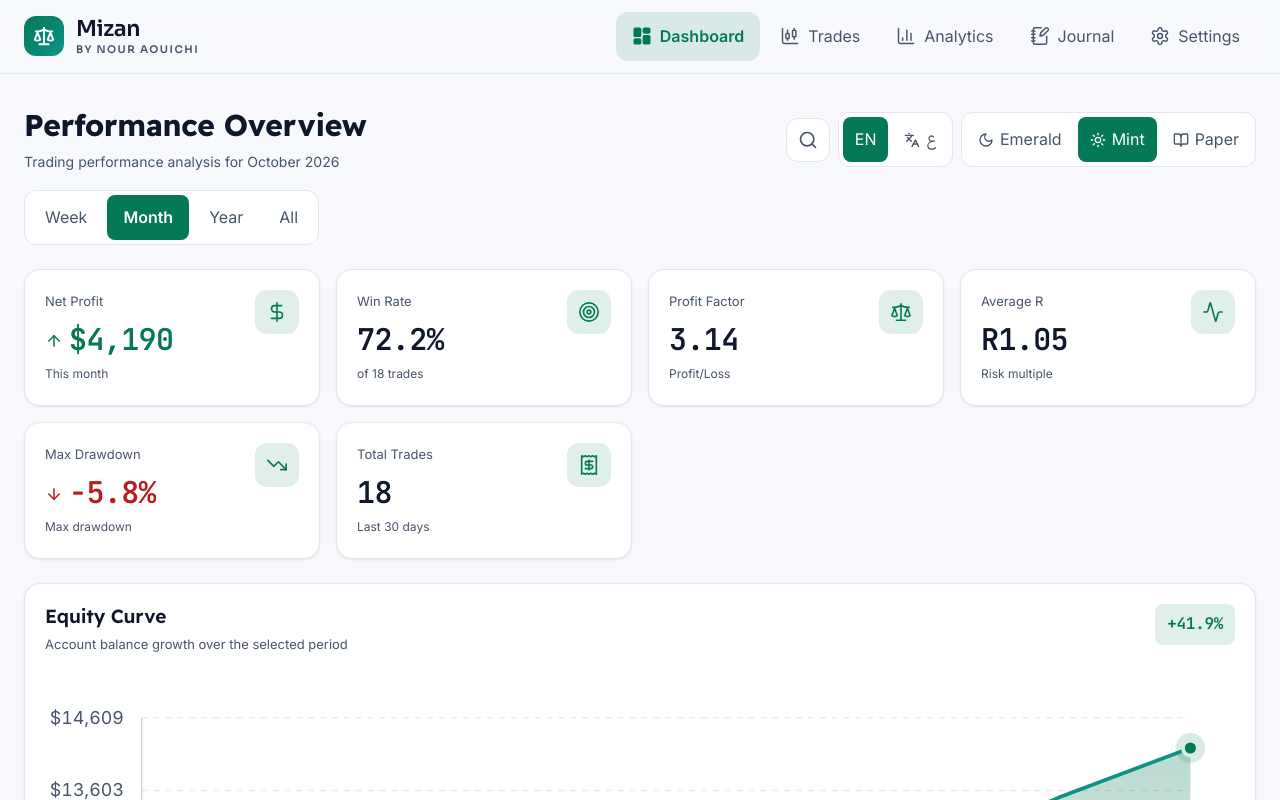
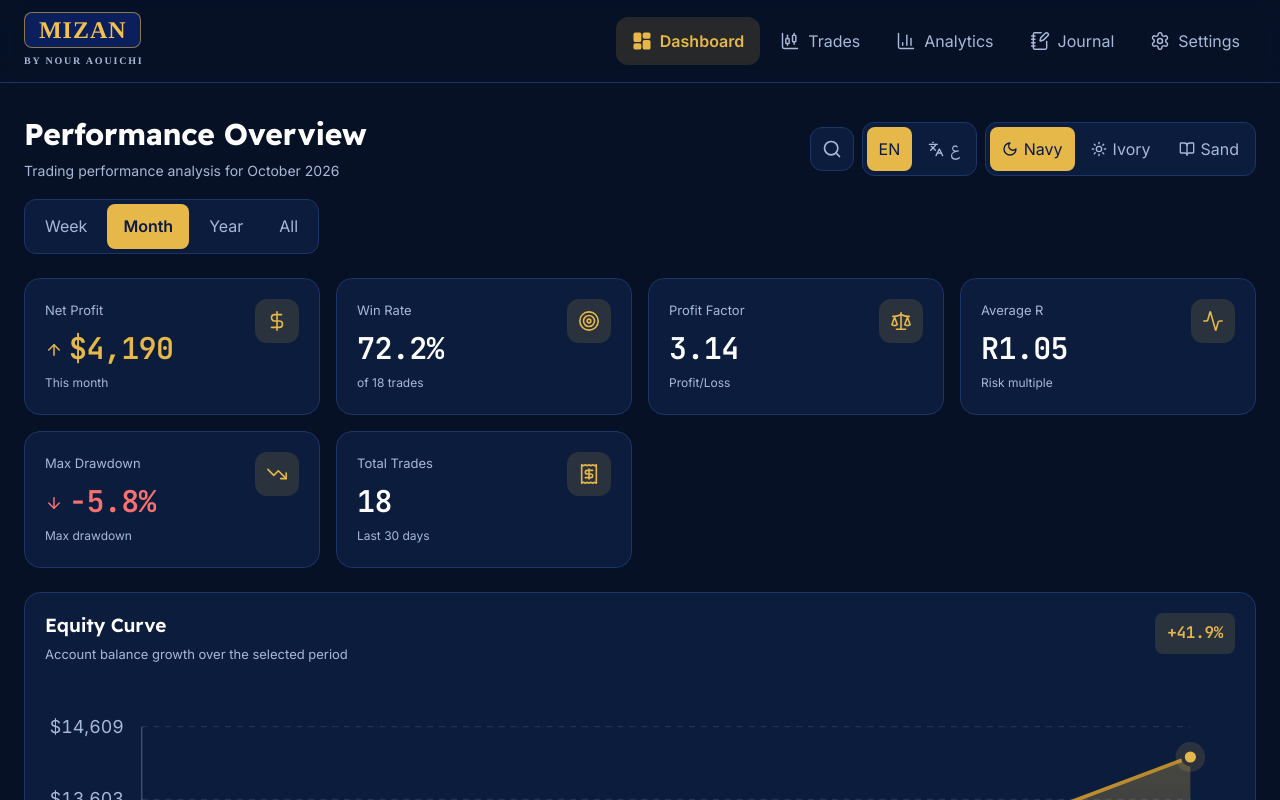
Before and after one commit to nouraouichi6699-cmd/TraidingJournal-N, a React (Vite) app: page / in a window 1280 px wide. Shown: the top 800 px of the page. Built offline with nearby package versions, Linux system fonts and the light colour scheme; the HTML template or start-up script is replaced by a standard one.

Commit message:
Navy and gold palette, MIZAN serif wordmark, navy default theme
Co-Authored-By: Claude Sonnet 5.5 <noreply@anthropic.com>
Claude-Session: https://claude.ai/code/session_01NPUQoLpHQExDxAWbLDVbQd

```diff
--- a/index.html
+++ b/index.html
@@ -5,11 +5,11 @@
     <meta name="viewport" content="width=device-width, initial-scale=1.0, viewport-fit=cover" />
     <title>Mizan | Trading Journal</title>
     <meta name="description" content="Mizan by Nour Aouichi — a trading journal for tracking, analysing and improving your trades." />
-    <meta name="theme-color" content="#0b1220" />
+    <meta name="theme-color" content="#061126" />
     <link rel="preconnect" href="https://fonts.googleapis.com" />
     <link rel="preconnect" href="https://fonts.gstatic.com" crossorigin />
     <link
-      href="https://fonts.googleapis.com/css2?family=Inter:wght@400;500;600;700&family=IBM+Plex+Sans+Arabic:wght@400;500;600;700&family=Readex+Pro:wght@400;500;600;700&family=Sora:wght@500;600;700&family=Reem+Kufi:wght@500;600;700&family=JetBrains+Mono:wght@400;500;600&display=swap"
+      href="https://fonts.googleapis.com/css2?family=Inter:wght@400;500;600;700&family=IBM+Plex+Sans+Arabic:wght@400;500;600;700&family=Readex+Pro:wght@400;500;600;700&family=Tinos:wght@700&family=Amiri:wght@700&family=JetBrains+Mono:wght@400;500;600&display=swap"
       rel="stylesheet"
     />
     <meta property="og:title" content="Mizan | Trading Journal" />
--- a/src/App.tsx
+++ b/src/App.tsx
@@ -24,12 +24,6 @@ export default function App() {
     document.documentElement.setAttribute("lang", lang);
     document.documentElement.setAttribute("dir", lang === "ar" ? "rtl" : "ltr");
   }, [lang]);
-
-  useEffect(() => {
-    if (window.matchMedia("(prefers-color-scheme: light)").matches) {
-      setTheme("light");
-    }
-  }, []);
 
   const t = (en: string, ar: string) => (lang === "ar" ? ar : en);
 
--- a/src/components/Brand.tsx
+++ b/src/components/Brand.tsx
@@ -1,4 +1,3 @@
-import { Scale } from "lucide-react";
 import type { Lang } from "../types";
 
 interface Props {
@@ -8,34 +7,30 @@ interface Props {
 
 export default function Brand({ lang, size = "md" }: Props) {
   const isAr = lang === "ar";
-  const box = size === "md" ? 40 : 36;
+  const fs = size === "md" ? (isAr ? 30 : 24) : isAr ? 26 : 20;
   return (
-    <div className="flex items-center gap-3">
-      <div
-        className="flex items-center justify-center rounded-xl"
+    <div className="flex flex-col items-start" style={{ gap: 4 }}>
+      <span
+        className={isAr ? "font-wordmark-ar" : "font-wordmark"}
         style={{
-          width: box,
-          height: box,
-          background: "linear-gradient(135deg, var(--primary), var(--primary-2))",
+          background: "var(--brand-navy)",
+          color: "var(--brand-gold)",
+          border: "1px solid rgba(242, 193, 78, 0.55)",
+          borderRadius: 8,
+          padding: isAr ? "0 14px 2px" : "2px 14px",
+          fontSize: fs,
+          lineHeight: 1.25,
         }}
       >
-        <Scale size={size === "md" ? 22 : 20} className="text-white" strokeWidth={2} />
-      </div>
-      <div className="flex flex-col" style={{ lineHeight: 1.1 }}>
-        <span
-          className={isAr ? "font-wordmark-ar" : "font-wordmark"}
-          style={{ fontSize: size === "md" ? "22px" : "20px" }}
-        >
-          {isAr ? "ميزان" : "Mizan"}
+        {isAr ? "ميزان" : "MIZAN"}
       </span>
       <span
         className="font-wordmark text-muted"
         dir="ltr"
-          style={{ fontSize: "10.5px", letterSpacing: "0.14em", marginTop: 3 }}
+        style={{ fontSize: "10px", letterSpacing: "0.18em", fontWeight: 400 }}
       >
         BY NOUR AOUICHI
       </span>
     </div>
-    </div>
   );
 }
--- a/src/components/Filters.tsx
+++ b/src/components/Filters.tsx
@@ -24,7 +24,7 @@ export default function Filters({ lang }: Props) {
             onClick={() => setPeriod(p.value)}
             className={`rounded-lg px-4 py-2 text-small transition-all ${
               period === p.value
-                ? "bg-primary text-white font-semibold"
+                ? "bg-primary text-on-primary font-semibold"
                 : "text-muted hover:text-text hover:bg-bg"
             }`}
             style={{ minHeight: "36px", minWidth: "44px" }}
--- a/src/components/LangSwitcher.tsx
+++ b/src/components/LangSwitcher.tsx
@@ -19,7 +19,7 @@ export default function LangSwitcher({ lang, onChange }: Props) {
         aria-label="English"
         onClick={() => onChange("en")}
         className={`rounded-lg px-3 py-2 text-small transition-colors ${
-          lang === "en" ? "bg-primary text-white" : "text-muted hover:bg-bg"
+          lang === "en" ? "bg-primary text-on-primary" : "text-muted hover:bg-bg"
         }`}
         style={{ minHeight: "36px", minWidth: "36px" }}
       >
@@ -31,7 +31,7 @@ export default function LangSwitcher({ lang, onChange }: Props) {
         aria-label="العربية"
         onClick={() => onChange("ar")}
         className={`flex items-center gap-1.5 rounded-lg px-3 py-2 text-small transition-colors ${
-          lang === "ar" ? "bg-primary text-white" : "text-muted hover:bg-bg"
+          lang === "ar" ? "bg-primary text-on-primary" : "text-muted hover:bg-bg"
         }`}
         style={{ minHeight: "36px", minWidth: "36px" }}
       >
--- a/src/components/ThemeToggle.tsx
+++ b/src/components/ThemeToggle.tsx
@@ -8,9 +8,9 @@ interface Props {
 }
 
 const themes: { value: Theme; label: string; labelAr: string; icon: typeof Moon }[] = [
-  { value: "dark", label: "Emerald", labelAr: "إميرالد", icon: Moon },
-  { value: "light", label: "Mint", labelAr: "نعناع", icon: Sun },
-  { value: "cream", label: "Paper", labelAr: "ورقي", icon: BookOpen },
+  { value: "dark", label: "Navy", labelAr: "كحلي", icon: Moon },
+  { value: "light", label: "Ivory", labelAr: "عاجي", icon: Sun },
+  { value: "cream", label: "Sand", labelAr: "رملي", icon: BookOpen },
 ];
 
 export default function ThemeToggle({ theme, onChange, lang }: Props) {
@@ -29,12 +29,12 @@ export default function ThemeToggle({ theme, onChange, lang }: Props) {
           onClick={() => onChange(value)}
           className={`flex items-center gap-1.5 rounded-lg px-3 py-2 text-small transition-colors ${
             theme === value
-              ? "bg-primary text-white"
+              ? "bg-primary text-on-primary"
               : "text-muted hover:bg-bg"
           }`}
           style={{ minHeight: "36px", minWidth: "36px" }}
         >
-          <Icon size={16} className={theme === value ? "text-white" : "text-muted"} />
+          <Icon size={16} className={theme === value ? "text-on-primary" : "text-muted"} />
           <span className="hidden sm:inline">{lang === "ar" ? labelAr : label}</span>
         </button>
       ))}
--- a/src/index.css
+++ b/src/index.css
@@ -3,57 +3,62 @@
 @tailwind utilities;
 
 :root {
-  --bg: #0b1220;
-  --surface: #121c2e;
-  --border: #23324a;
-  --text: #e8eef7;
-  --muted: #9fb0c6;
-  --primary: #10b981;
-  --primary-2: #0d9488;
-  --accent: #f5b942;
-  --profit: #34d399;
+  --bg: #061126;
+  --surface: #0b1c3d;
+  --border: #1d3466;
+  --text: #ffffff;
+  --muted: #a9b8d6;
+  --primary: #e6b84a;
+  --primary-2: #b8892b;
+  --on-primary: #0a1a3f;
+  --accent: #f2d58a;
+  --profit: #e6b84a;
   --loss: #f87171;
-  --primary-tint: rgba(16, 185, 129, 0.12);
-  --skeleton: #1a2942;
+  --primary-tint: rgba(230, 184, 74, 0.14);
+  --skeleton: #112650;
+  --brand-navy: #0a1f5c;
+  --brand-gold: #f2c14e;
   --shadow-card: none;
-  --chart-grid: rgba(159, 176, 198, 0.12);
-  --chart-axis: rgba(159, 176, 198, 0.25);
+  --chart-grid: rgba(169, 184, 214, 0.14);
+  --chart-axis: rgba(169, 184, 214, 0.3);
 }
 
 [data-theme="light"] {
-  --bg: #f7f9fc;
+  --bg: #f3f5fa;
   --surface: #ffffff;
-  --border: #e2e8f0;
-  --text: #0f172a;
-  --muted: #475569;
-  --primary: #047857;
-  --primary-2: #0d9488;
-  --accent: #b45309;
-  --profit: #047857;
+  --border: #dbe1ee;
+  --text: #0a1a3f;
+  --muted: #4b5a7d;
+  --primary: #0a1f5c;
+  --primary-2: #1b3a8a;
+  --on-primary: #f2c14e;
+  --accent: #9a6f00;
+  --profit: #946900;
   --loss: #b91c1c;
-  --primary-tint: rgba(4, 120, 87, 0.12);
-  --skeleton: #f1f5f9;
-  --shadow-card: 0 1px 3px rgba(0, 0, 0, 0.06), 0 1px 2px rgba(0, 0, 0, 0.04);
-  --chart-grid: rgba(71, 85, 105, 0.12);
-  --chart-axis: rgba(71, 85, 105, 0.25);
+  --primary-tint: rgba(10, 31, 92, 0.09);
+  --skeleton: #e8ecf5;
+  --shadow-card: 0 1px 3px rgba(10, 26, 63, 0.08), 0 1px 2px rgba(10, 26, 63, 0.04);
+  --chart-grid: rgba(75, 90, 125, 0.14);
+  --chart-axis: rgba(75, 90, 125, 0.3);
 }
 
 [data-theme="cream"] {
-  --bg: #fbf6ec;
-  --surface: #fffdf8;
-  --border: #e9dfcb;
-  --text: #2b2118;
-  --muted: #6b5b4b;
-  --primary: #0f766e;
-  --primary-2: #0d9488;
-  --accent: #92400e;
-  --profit: #166534;
+  --bg: #fbf6e8;
+  --surface: #fffdf6;
+  --border: #eadfc0;
+  --text: #0a1a3f;
+  --muted: #5d5a4a;
+  --primary: #0a1f5c;
+  --primary-2: #1b3a8a;
+  --on-primary: #f2c14e;
+  --accent: #8a6100;
+  --profit: #856000;
   --loss: #b91c1c;
-  --primary-tint: rgba(15, 118, 110, 0.12);
-  --skeleton: #f0e9da;
-  --shadow-card: 0 1px 3px rgba(43, 33, 24, 0.08), 0 1px 2px rgba(43, 33, 24, 0.04);
-  --chart-grid: rgba(107, 91, 75, 0.14);
-  --chart-axis: rgba(107, 91, 75, 0.28);
+  --primary-tint: rgba(10, 31, 92, 0.09);
+  --skeleton: #f1e9d2;
+  --shadow-card: 0 1px 3px rgba(10, 26, 63, 0.08), 0 1px 2px rgba(10, 26, 63, 0.04);
+  --chart-grid: rgba(93, 90, 74, 0.16);
+  --chart-axis: rgba(93, 90, 74, 0.3);
 }
 
 * {
@@ -95,12 +100,12 @@ h1, h2, h3, h4, h5, h6 {
 }
 
 .font-wordmark {
-  font-family: "Sora", "Reem Kufi", sans-serif;
-  font-weight: 600;
-  letter-spacing: -0.02em;
+  font-family: "Tinos", "Times New Roman", "Amiri", serif;
+  font-weight: 700;
+  letter-spacing: 0.04em;
 }
 .font-wordmark-ar {
-  font-family: "Reem Kufi", "Sora", sans-serif;
+  font-family: "Amiri", "Tinos", serif;
   font-weight: 700;
 }
 
--- a/tailwind.config.js
+++ b/tailwind.config.js
@@ -11,6 +11,7 @@ export default {
         text: "var(--text)",
         muted: "var(--muted)",
         primary: "var(--primary)",
+        "on-primary": "var(--on-primary)",
         "primary-2": "var(--primary-2)",
         accent: "var(--accent)",
         profit: "var(--profit)",
@@ -21,8 +22,8 @@ export default {
       fontFamily: {
         body: ['"Inter"', '"IBM Plex Sans Arabic"', "system-ui", "sans-serif"],
         heading: ['"Readex Pro"', '"IBM Plex Sans Arabic"', "sans-serif"],
-        wordmark: ['"Sora"', '"Reem Kufi"', "sans-serif"],
-        "wordmark-ar": ['"Reem Kufi"', '"Sora"', "sans-serif"],
+        wordmark: ['"Tinos"', '"Times New Roman"', '"Amiri"', "serif"],
+        "wordmark-ar": ['"Amiri"', '"Tinos"', "serif"],
         mono: ['"JetBrains Mono"', "ui-monospace", "monospace"],
       },
       borderRadius: {
```
Also changed, not shown: 6 other files (tests, documents, lock files or other folders). Lines whose indentation alone changed are shown as unchanged.
